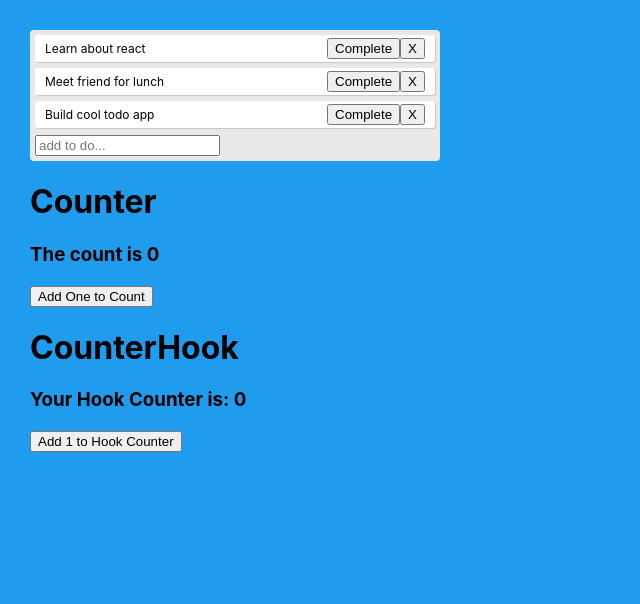
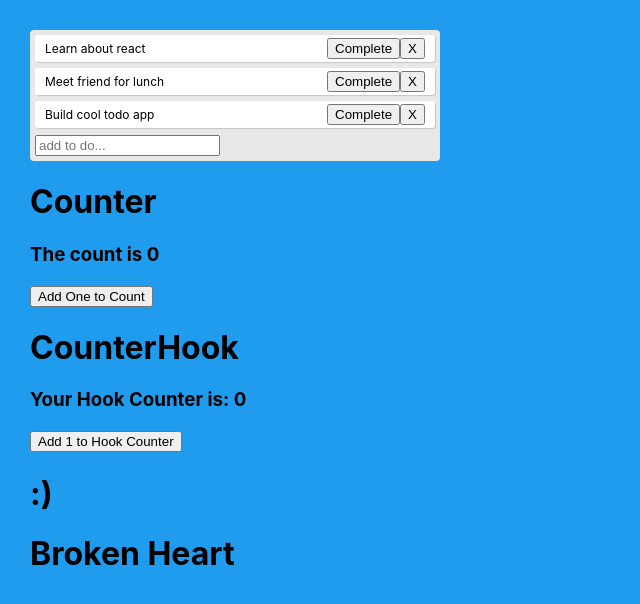
Before and after one commit to Cuthbert20/hooks-my-project, a React (Create React App) app: page / in a window 1280 px wide. Shown: the top 604 px of the page, without its empty margins (0-640 px from the left). Built offline with nearby package versions, Linux system fonts and the light colour scheme.

Commit message:
creating custom hook useToggle and using it in Toggler.js

```diff
--- a/src/App.js
+++ b/src/App.js
@@ -2,6 +2,7 @@ import React, { useState } from "react";
 import "./App.css";
 import Counter from "./Components/Counter/Counter";
 import CounterHook from "./Components/Counter/CounterHook";
+import Toggler from "./Components/Toggler/Toggler";
 //destructuring todo and index from props
 function Todo({ todo, index, completeTodo, deleteTodo }) {
   return (
@@ -99,6 +100,7 @@ function App() {
       </div>
       <Counter />
       <CounterHook />
+      <Toggler />
     </div>
   );
 }
--- a/src/Components/Counter/CounterHook.js
+++ b/src/Components/Counter/CounterHook.js
@@ -1,15 +1,17 @@
 import React, { useState } from "react";
 
 function CounterHook(props) {
+  // we call useState and it returns an array with 2 values
+  //1. the piece of state. 2. function to update that piece of state
   const [count, setCount] = useState(0);
-  function handleCount() {
-    setCount(count + 1);
-  }
+  //   function handleCount() {
+  //     setCount(count + 1);
+  //   }
   return (
     <div>
       <h1>CounterHook</h1>
       <h3>Your Hook Counter is: {count}</h3>
-      <button onClick={handleCount}>Add 1 to Hook Counter</button>
+      <button onClick={() => setCount(count + 1)}>Add 1 to Hook Counter</button>
     </div>
   );
 }
--- /dev/null
+++ b/src/Components/Toggler/Toggler.js
@@ -0,0 +1,16 @@
+import React, { useState } from "react";
+import useToggle from "../../hooks/useToggle";
+
+function Toggler() {
+  const [isHappy, toggleIsHappy] = useToggle(true);
+  const [inLove, toggleInLove] = useToggle(false);
+
+  return (
+    <div>
+      <h1 onClick={toggleIsHappy}>{isHappy ? ":)" : ":("}</h1>
+      <h1 onClick={toggleInLove}>{inLove ? "Heart" : "Broken Heart"}</h1>
+    </div>
+  );
+}
+
+export default Toggler;
--- /dev/null
+++ b/src/hooks/useToggle.js
@@ -0,0 +1,21 @@
+//creating our own hook that we can call in the Component
+import { useState } from "react";
+function useToggle(initalVal = false) {
+  //call useState, "reserve piece of state"
+  const [state, setState] = useState(initalVal);
+  //defining our toggle function
+  const toggle = () => {
+    setState(!state);
+  };
+  //hooks return an array and our hook is returning an array just like useState does with a value and a function in the array.
+  return [state, toggle];
+}
+export default useToggle;
+//above is the same as what we have below but, we can use it on both isHappy State & inLove State
+// const toggle = () => {
+//     setIsHappy(!isHappy);
+//   };
+//   const toggleLove = () => {
+//     setInLove(!inLove);
+//   };
+//return piece of state AND a function to toggle it
```
